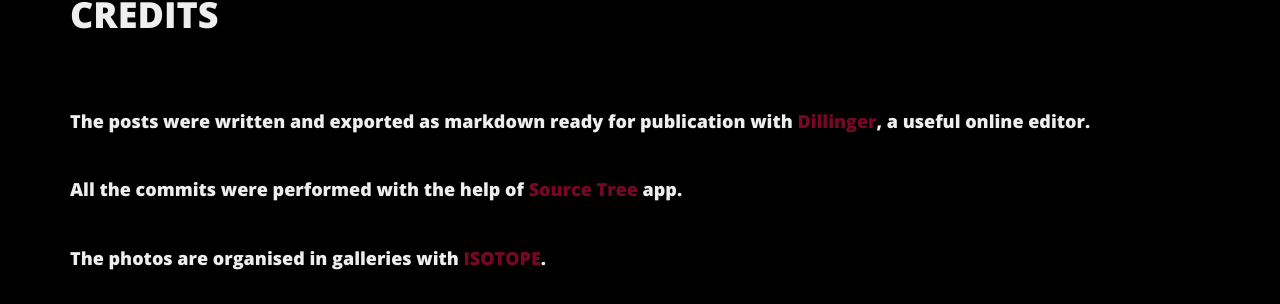
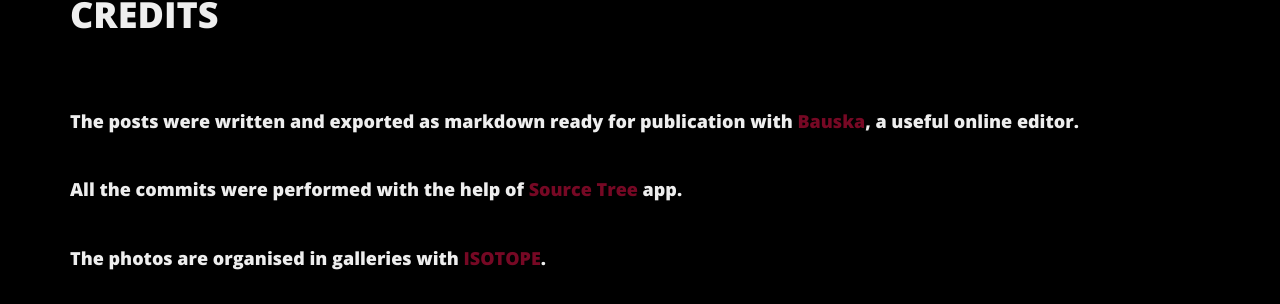
Before and after one commit to bbauska/silus-k, a Jekyll site: the page built from about/index.html, in a window 1280 px wide. Shown: the part 523-827 px from the top of the page. Built offline with Jekyll 4.4.1, drawn with Linux system fonts in a browser that asks for light colours; nearby versions of some CDN libraries.

Commit message:
Update index.html

```diff
--- a/about/index.html
+++ b/about/index.html
@@ -9,13 +9,13 @@
 <h1>CREDITS</h1>
 <br>
 <br>
-<h4>The posts were written and exported as markdown ready for publication with <a href="http://dillinger.io/">Dillinger</a>, a useful online editor.</h4>
+<h4>The posts were written and exported as markdown ready for publication with <a href="http://bbauska.io/">Bauska</a>, a useful online editor.</h4>
 <br>
 <h4>All the commits were performed with the help of <a href="https://www.sourcetreeapp.com/">Source Tree</a> app.</h4>
 <br>
-<h4>The photos are organised in galleries with <a href="https://github.com/metafizzy/isotope">ISOTOPE</a>.</h4>
+<h4>The photos are organised in galleries with <a href="https://github.com/bbauska/isotope">ISOTOPE</a>.</h4>
 <br>
-<h4>The search overlay function code lies in <a href="https://github.com/chinchang/super-search">SUPER SEARCH</a>.</h4>
+<h4>The search overlay function code lies in <a href="https://github.com/bbauska/super-search">SUPER SEARCH</a>.</h4>
 
 
 <br>
```
